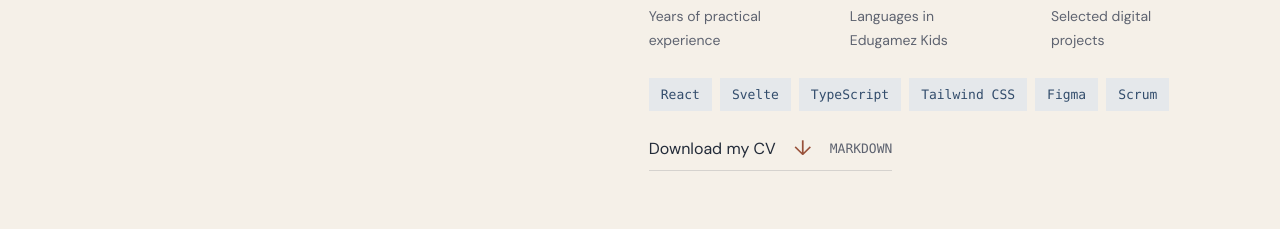
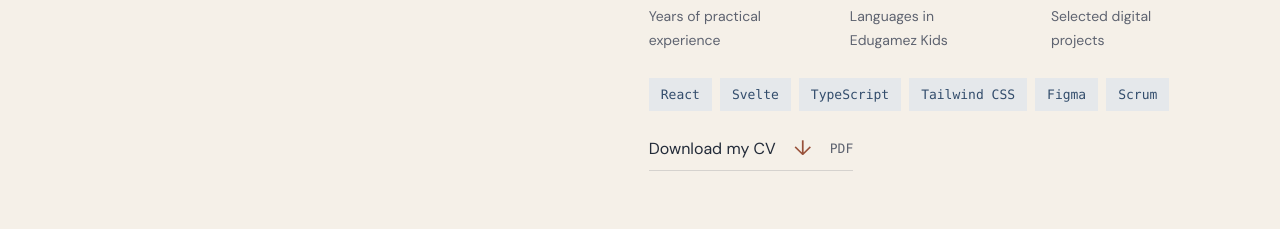
Before and after one commit to harnekarumama/umama-portfolio, a React (Vite) app: page / in a window 1280 px wide. Shown: the part 1720-1949 px from the top of the page. Built offline with nearby package versions, Linux system fonts and the light colour scheme.

Commit message:
feat(about): update CV link to new PDF format and enhance download option

```diff
--- a/src/components/About.tsx
+++ b/src/components/About.tsx
@@ -1,5 +1,5 @@
 import community from "../assets/community.webp";
-import cv from "../../Umama_Abdul-Hamid_Ahmed_CV.md?url";
+import cv from "../public/me-img/Umama_Abdul-Hamid_Ahmed_CV_Updated.pdf?url";
 import { profile } from "../data/cv";
 
 export function About() {
@@ -70,11 +70,11 @@ export function About() {
             </div>
             <a
               href={cv}
-              download="Umama_Abdul-Hamid_Ahmed_CV.md"
+              download="Umama_Abdul-Hamid_Ahmed_CV.pdf"
               className="text-link"
             >
               Download my CV <span aria-hidden="true">↓</span>
-              <small>MARKDOWN</small>
+              <small>PDF</small>
             </a>
           </div>
         </div>
```
Also changed, not shown: 1 other file (tests, documents, lock files or other folders).
